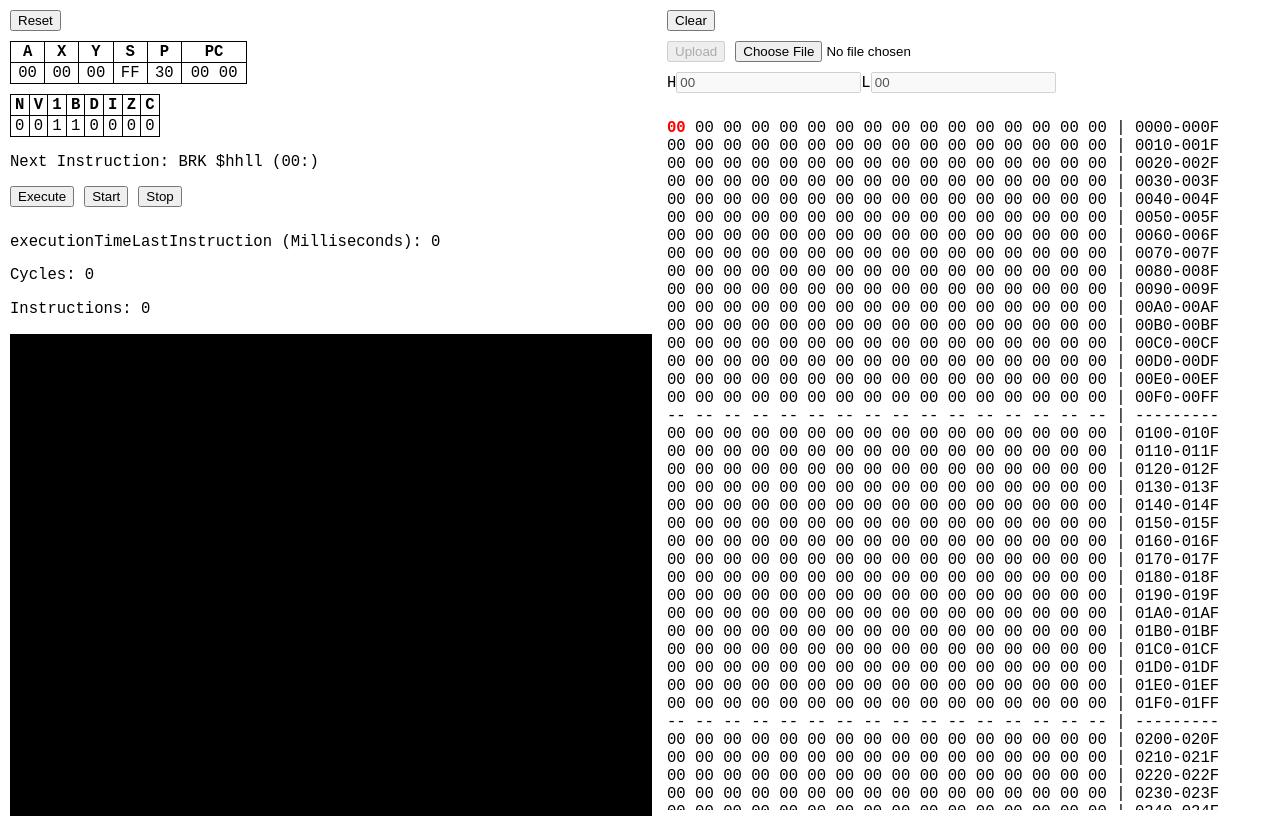
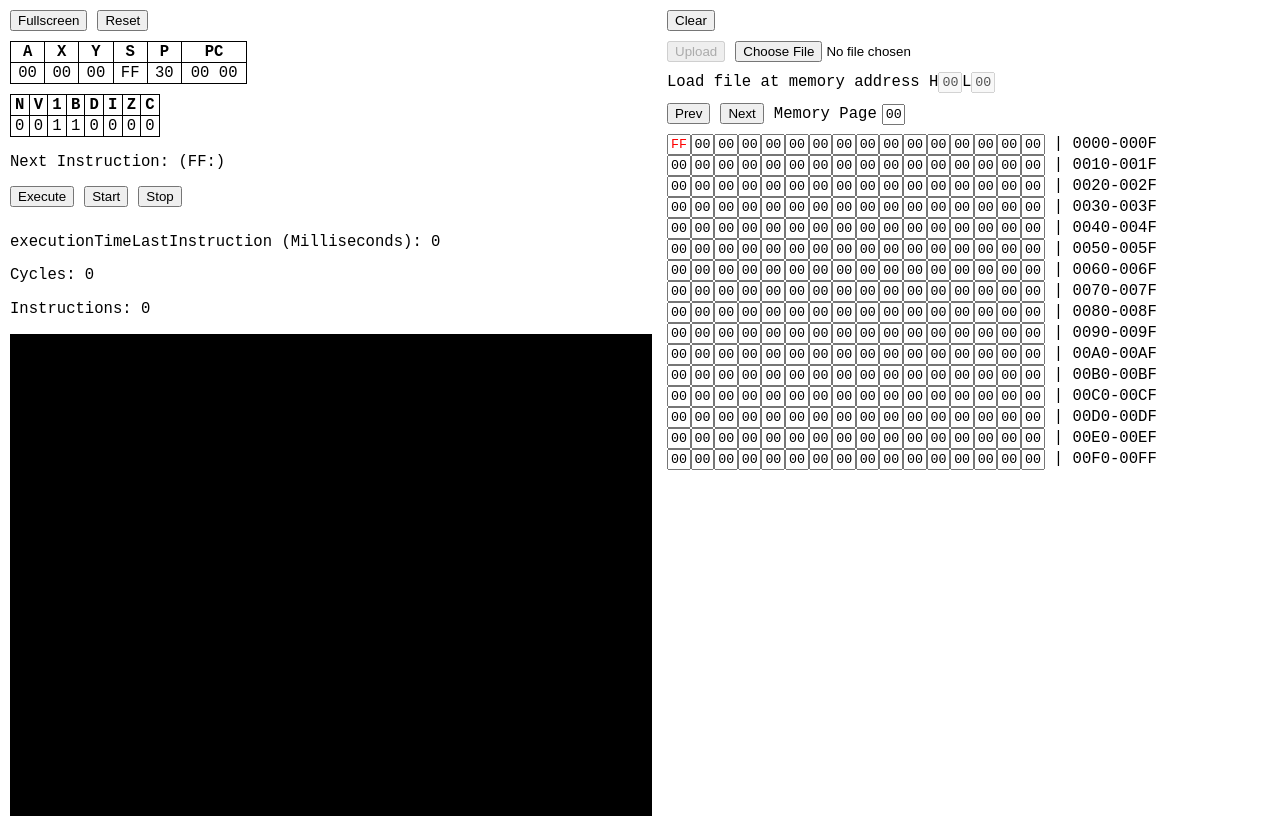
Before and after one commit to y0014984/65-o-fun, a Vue app: page / in a window 1280 px wide. Built offline with nearby package versions, Linux system fonts and the light colour scheme.

Commit message:
added editable memory view

```diff
--- a/src/App.vue
+++ b/src/App.vue
@@ -1,5 +1,5 @@
 <script setup lang="ts">
-import { computed, onMounted, ref } from 'vue';
+import { computed, ComputedRef, onMounted, ref, watch } from 'vue';
 import { references } from './logic/Reference.ts';
 import Computer from './logic/Computer.ts';
 
@@ -14,6 +14,18 @@ const uploadDataDisabled = ref(true);
 
 const loadAddressLowByte = ref('00');
 const loadAddressHighByte = ref('00');
+
+const memPageIndex = ref(0);
+const memPageIndexHex = ref('00');
+
+watch(memPageIndexHex, newHex => {
+    memPageIndex.value = parseInt(newHex, 16);
+});
+
+watch(memPageIndex, newIndex => {
+    memPageIndexHex.value = newIndex.toString(16).toUpperCase().padStart(2, '0');
+    if (memPageIndexHex.value === 'NAN') memPageIndexHex.value = '00';
+});
 
 function startProcessor() {
     comp.value.cpu.startProcessor();
@@ -79,32 +91,63 @@ function onFileChanged($event: Event) {
 function onHexInputChanged($event: Event) {
     const target = $event.target as HTMLInputElement;
     if (target) {
-        target.value = (parseInt(target.value, 16) % 256).toString(16).toUpperCase();
+        target.value = (parseInt(target.value, 16) % 256).toString(16).toUpperCase().padStart(2, '0');
         if (target.value === 'NAN') target.value = '00';
     }
 }
 
-// TODO: create mem view as table of inputs instead of paragraph to allow changing values on the fly
+function onMemInputChanged($event: Event) {
+    onHexInputChanged($event);
+
+    const target = $event.target as HTMLInputElement;
+
+    if (target) {
+        const memIndex = parseInt(target.dataset.index || '0') + memPageIndex.value * 256;
+        comp.value.mem.setAsHexString(memIndex, target.value);
+    }
+}
 
 function addressToHex(value: number) {
     return value.toString(16).toUpperCase().padStart(4, '0');
 }
 
-const memView = computed(() => {
-    const memView: string[] = [];
+/* const memView: ComputedRef<string> = computed(() => {
+    const tmpMemView: string[] = [];
+
     comp.value.mem.getMemArray().forEach((element, index) => {
-        if (comp.value.cpu.pc.getInt() === index) memView.push('<b>');
-        memView.push(element.getAsHexString());
-        if (comp.value.cpu.pc.getInt() === index) memView.push('</b>');
+        if (comp.value.cpu.pc.getInt() === index) tmpMemView.push('<b>');
+        tmpMemView.push(element.getAsHexString());
+        if (comp.value.cpu.pc.getInt() === index) tmpMemView.push('</b>');
         if ((index + 1) % 16 === 0) {
-            memView.push(` | ${addressToHex(index - 15)}-${addressToHex(index)}<br/>`);
+            tmpMemView.push(` | ${addressToHex(index - 15)}-${addressToHex(index)}<br/>`);
         }
         if ((index + 1) % 256 === 0) {
-            memView.push('-- -- -- -- -- -- -- -- -- -- -- -- -- -- -- -- | --------- <br/>');
+            tmpMemView.push('-- -- -- -- -- -- -- -- -- -- -- -- -- -- -- -- | --------- <br/>');
         }
     });
-    return memView.join(' ');
+
+    return tmpMemView.join(' ');
+}); */
+
+const memPage: ComputedRef<string[]> = computed(() => {
+    const tmpMemPage: string[] = [];
+
+    comp.value.mem.getMemArray().forEach((element, index) => {
+        const indexFirstElement = memPageIndex.value * 256;
+        const indexLastElement = memPageIndex.value * 256 + 255;
+        if (index >= indexFirstElement && index <= indexLastElement) tmpMemPage.push(element.getAsHexString());
+    });
+
+    return tmpMemPage;
 });
+
+function increaseMemPageIndex() {
+    if (memPageIndex.value < 63) memPageIndex.value++;
+}
+
+function decreaseMemPageIndex() {
+    if (memPageIndex.value > 0) memPageIndex.value--;
+}
 
 const opcode = computed(() => {
     return comp.value.mem.getAsHexString(comp.value.cpu.pc.getInt());
@@ -125,6 +168,25 @@ const operand = computed(() => {
     return operand;
 });
 
+async function requestFullscreen() {
+    await document.documentElement.requestFullscreen();
+    /*     if ('keyboard' in navigator && 'lock' in navigator.keyboard) {
+        await navigator.keyboard.lock(['KeyW', 'KeyA', 'KeyS', 'KeyD']);
+    } else {
+        alert('Keyboard API not supported.');
+    } */
+}
+
+document.addEventListener('keydown', event => {
+    /*     console.log(`Alt: ${event.altKey}`);
+    console.log(`Ctrl: ${event.ctrlKey}`);
+    console.log(`Meta: ${event.metaKey}`);
+    console.log(`Shift: ${event.shiftKey}`);
+    console.log(`Code: ${event.code}`);
+    console.log(`Key: ${event.key}`); */
+    comp.value.keyDown(event.code);
+});
+
 onMounted(() => {
     const canvas = document.getElementById('canvas') as HTMLCanvasElement;
     const ctx = canvas.getContext('2d')!;
@@ -132,12 +194,15 @@ onMounted(() => {
     comp.value.gfx.setCtx(ctx);
 
     comp.value.gfx.drawBackground();
+
+    comp.value.mem.setInt(0, 255);
 });
 </script>
 
 <template>
     <div class="app">
         <div>
+            <button type="button" @click="requestFullscreen()">Fullscreen</button>
             <button type="button" @click="resetRegisters()">Reset</button>
             <table>
                 <tbody>
@@ -205,13 +270,57 @@ onMounted(() => {
                     <input type="file" @change="onFileChanged($event)" accept=".bin" ref="fileSelector" />
                 </div>
                 <div>
+                    <span>Load file at memory address </span>
                     <span>H</span>
-                    <input type="text" @change="onHexInputChanged($event)" :disabled="uploadDataDisabled" v-model="loadAddressHighByte" />
+                    <input
+                        class="hexInput"
+                        type="text"
+                        @change="onHexInputChanged($event)"
+                        :disabled="uploadDataDisabled"
+                        v-model="loadAddressHighByte"
+                    />
                     <span>L</span>
-                    <input type="text" @change="onHexInputChanged($event)" :disabled="uploadDataDisabled" v-model="loadAddressLowByte" />
+                    <input
+                        class="hexInput"
+                        type="text"
+                        @change="onHexInputChanged($event)"
+                        :disabled="uploadDataDisabled"
+                        v-model="loadAddressLowByte"
+                    />
+                </div>
+                <div>
+                    <button type="button" @click="decreaseMemPageIndex()">Prev</button>
+                    <button type="button" @click="increaseMemPageIndex()">Next</button>
+                    <span style="margin-right: 5px">Memory Page</span>
+                    <input class="hexInput" type="text" @change="onHexInputChanged($event)" v-model="memPageIndexHex" />
                 </div>
             </div>
-            <p class="monospaced" v-html="memView" v-cloak></p>
+            <div class="memView" v-for="(value, index) in memPage">
+                <input
+                    style="color: red"
+                    class="hexInput"
+                    type="text"
+                    @change="onMemInputChanged($event)"
+                    maxlength="2"
+                    :data-index="index"
+                    :value="value"
+                    v-if="index + memPageIndex * 256 === comp.cpu.pc.getInt()"
+                />
+                <input
+                    class="hexInput"
+                    type="text"
+                    @change="onMemInputChanged($event)"
+                    maxlength="2"
+                    :data-index="index"
+                    :value="value"
+                    v-else
+                />
+                <span v-if="(index + 1) % 16 === 0">
+                    <span> | {{ addressToHex(index - 15 + memPageIndex * 256) }}-{{ addressToHex(index + memPageIndex * 256) }} </span>
+                    <br />
+                </span>
+            </div>
+            <!-- <p class="monospaced" v-html="memView" v-if="!comp.cpu.isRunning"></p> -->
         </div>
     </div>
 </template>
@@ -226,13 +335,22 @@ onMounted(() => {
 
 .memory {
     display: grid;
-    grid-template-rows: 1fr 1fr 1fr;
+    grid-template-rows: 1fr 1fr 1fr 1fr;
+}
+
+.memView {
+    display: inline;
 }
 
 canvas {
     border: 1px solid black;
     width: 640px;
     height: 480px;
+}
+
+.hexInput {
+    font-family: monospace;
+    width: 1rem;
 }
 
 table,
--- a/src/logic/Computer.ts
+++ b/src/logic/Computer.ts
@@ -26,4 +26,6 @@ export default class Computer {
 
         this.cpu = new Processor(this.mem);
     }
+
+    public keyDown(code: string) {}
 }
--- a/src/logic/Graphics.ts
+++ b/src/logic/Graphics.ts
@@ -24,7 +24,6 @@ export default class Graphics {
             const tmpIndex = index - 256 * 4;
             const x = tmpIndex % (this.width / 8);
             const y = Math.floor(tmpIndex / (this.width / 8));
-            console.log(`Index: ${index} X: ${x} Y: ${y} Letter(Hex): ${this.mem.getAsHexString(index)}`);
             this.drawLetter(x, y, this.mem.getAsHexString(index));
         }
     }
```
Also changed, not shown: 1 other file (tests, documents, lock files or other folders).
